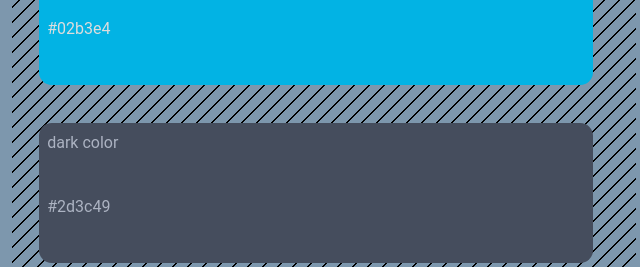
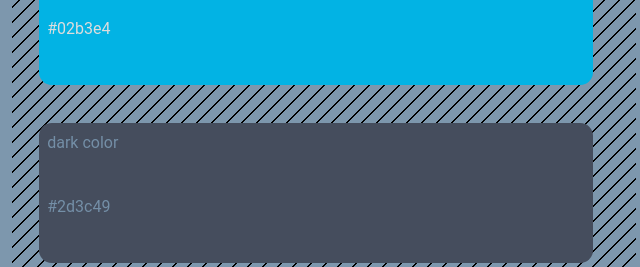
Before and after one commit to gasseklopper/portfolio_mmo, a website: page index.html in a window 1280 px wide. Shown: the part 3100-3367 px from the top of the page, 628-1268 px from the left. Drawn offline with Linux system fonts and the light colour scheme.

Commit message:
color tests

```diff
--- a/index.html
+++ b/index.html
@@ -199,8 +199,8 @@
 								</div>
 								<div class="column col-xl-12 col-4 text-left">
 									<div class="styleguide__colorbox bg-dark">
-										<p class="text-gray p-2">dark color</p>
-										<p class="text-gray p-2">#2d3c49</p>
+										<p class="text-secondary p-2">dark color</p>
+										<p class="text-secondary p-2">#2d3c49</p>
 									</div>
 								</div>
 								<div class="column col-xl-12 col-4 text-left">
```
